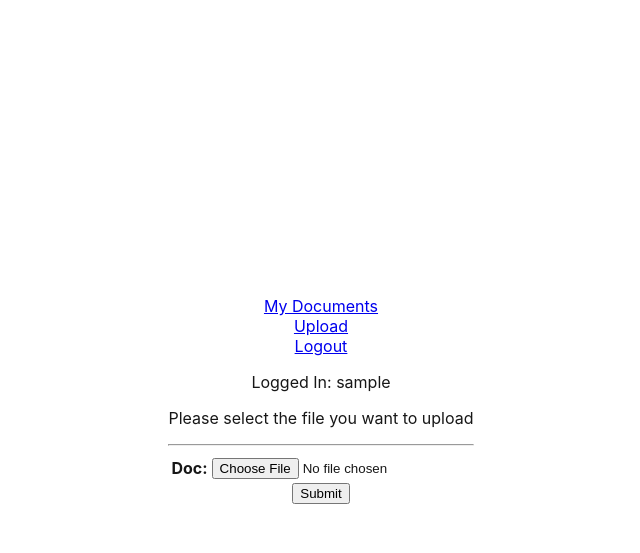
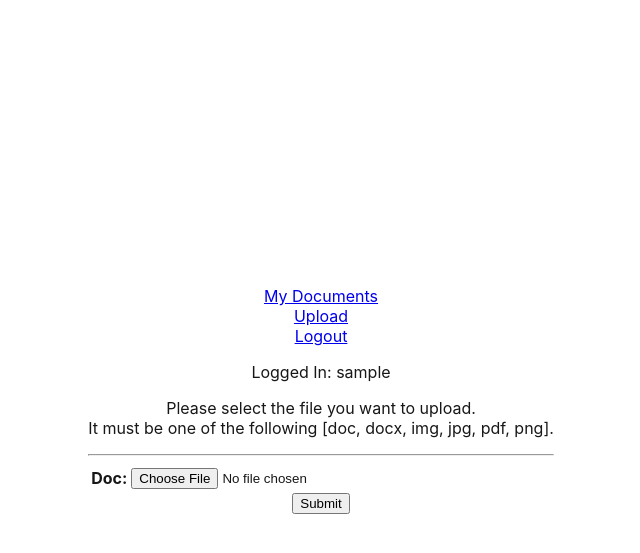
Before and after one commit to LucasSD/docvault, a Django app: page /documents/upload/ in a window 1280 px wide. Shown: the top 553 px of the page, without its empty margins (319-959 px from the left). Run offline with Django 3.2, Linux system fonts and the light colour scheme; the visitor is signed in with stand-in values (Sample User, id 1).

Commit message:
update requirements.txt, add FileValidation to documents.models.py

```diff
--- a/coding-exercise-main/nomio/documents/models.py
+++ b/coding-exercise-main/nomio/documents/models.py
@@ -1,11 +1,12 @@
 from django.contrib.auth.models import User
+from django.core.validators import FileExtensionValidator
 from django.db import models
 
 
 class LegalDoc(models.Model):
     """Create a LegalDoc model."""
-
-    doc = models.FileField()
+    allowed_extensions = ["doc", "docx","img","jpg","pdf","png"]
+    doc = models.FileField(validators=[FileExtensionValidator(allowed_extensions) ])
     up_date = models.DateField(auto_now_add=True)
 
     # use RESTRICT to avoid unintended data loss
--- a/coding-exercise-main/nomio/documents/templates/documents/user_upload.html
+++ b/coding-exercise-main/nomio/documents/templates/documents/user_upload.html
@@ -2,7 +2,8 @@
 {% load static %}
 
 {% block body %}
-<p class="lead">Please select the file you want to upload </p>
+<p class="lead">Please select the file you want to upload. <br> It must be one of the following [doc, docx, img, jpg,
+    pdf, png]. </p>
 <hr class="my-4">
 <form method="POST" enctype="multipart/form-data">
     {% csrf_token %}
```
Also changed, not shown: coding-exercise-main/requirements.txt (+9 -0 lines), coding-exercise-main/README.md, coding-exercise-main/nomio/documents/migrations/0007_alter_legaldoc_doc.py (added), coding-exercise-main/nomio/documents/migrations/0008_alter_legaldoc_doc.py (added).
